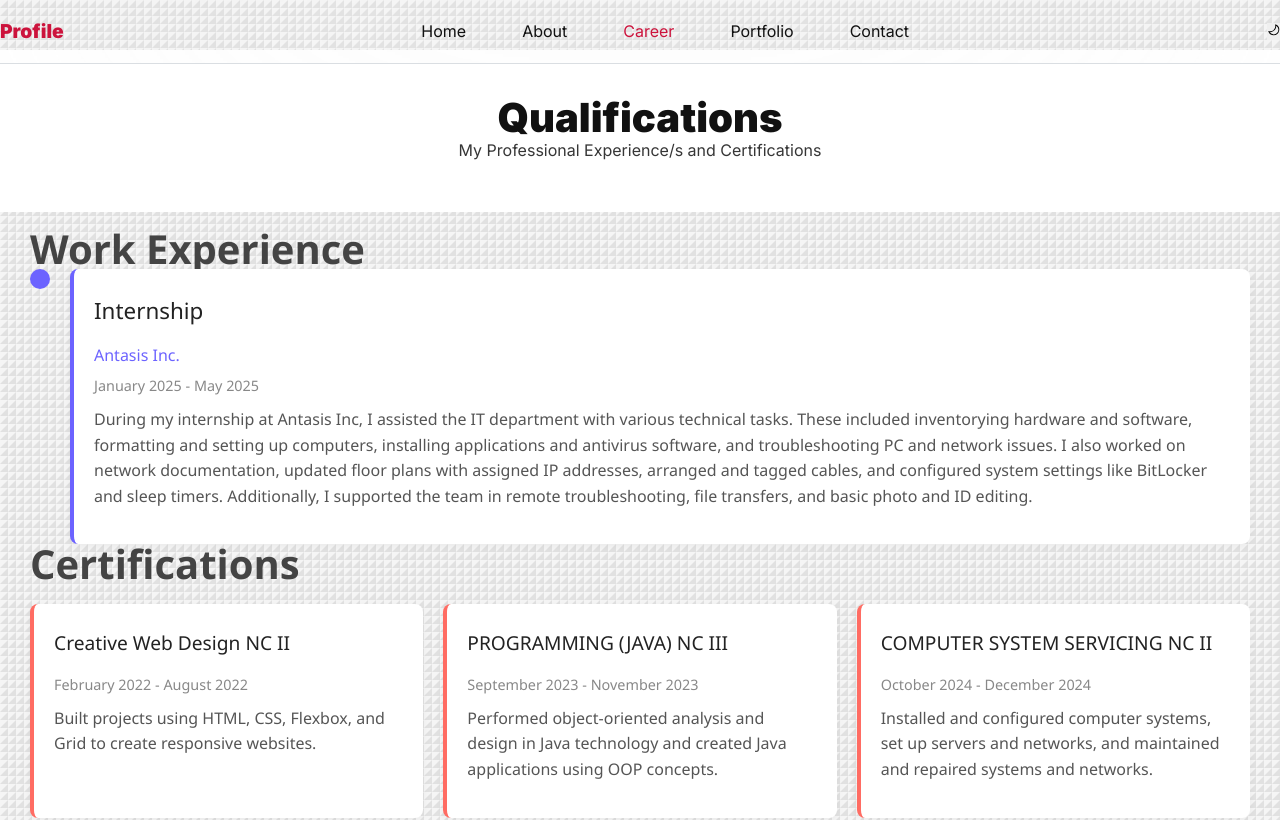
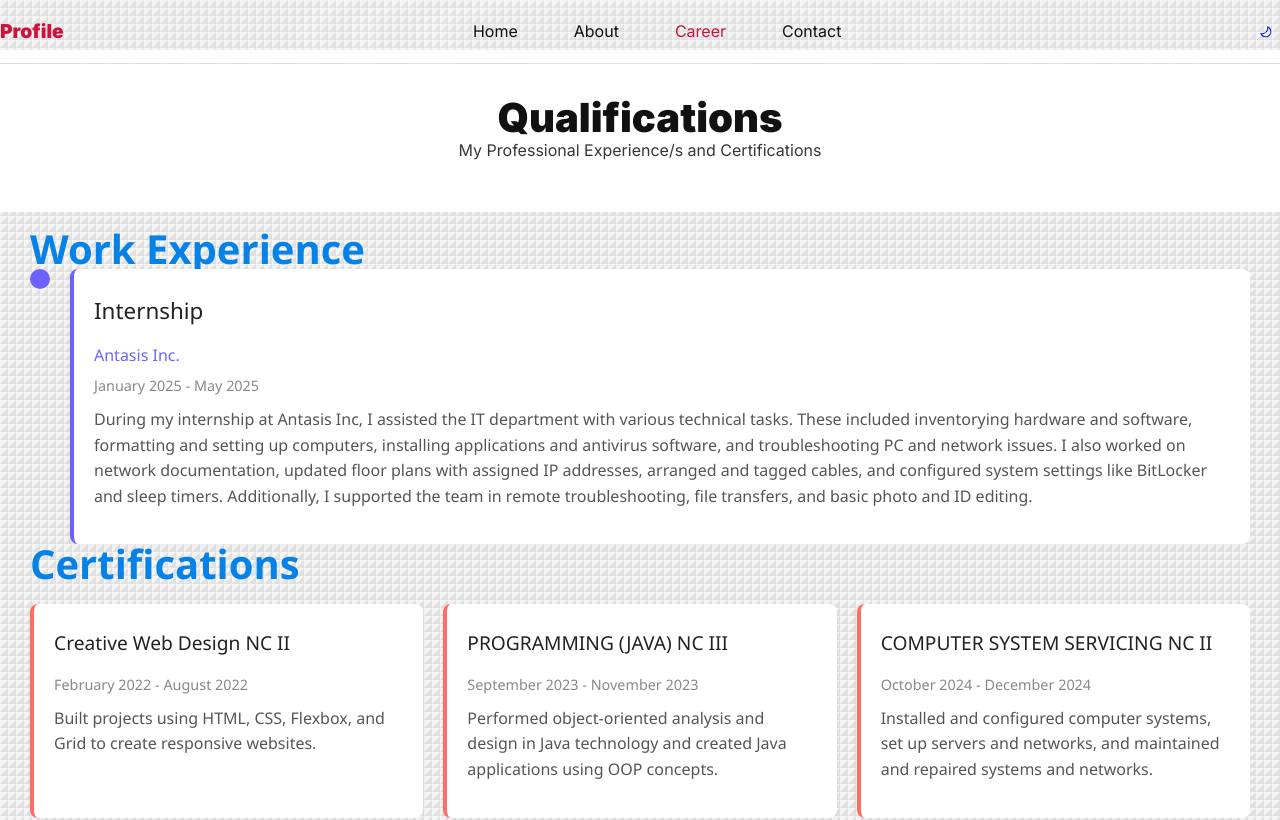
Before and after one commit to ronlataza/e-porfolio, a Next.js app: page /career in a window 1280 px wide. Shown: the top 820 px of the page. Built offline with nearby package versions, Linux system fonts and the light colour scheme.

Commit message:
finalize code

```diff
--- /dev/null
+++ b/app/Main.jsx
@@ -0,0 +1,13 @@
+// app/Main.jsx
+"use client"; // 👈 Must be the first line
+
+import React, { useContext } from "react";
+import { ThemeContext } from "./context/themeContext";
+
+const Main = ({ children }) => {
+  const { theme } = useContext(ThemeContext);
+
+  return <main className={theme}>{children}</main>;
+};
+
+export default Main;
--- a/app/career/services.module.css
+++ b/app/career/services.module.css
@@ -28,7 +28,7 @@
   font-size: 2.5rem;
   font-weight: 600;
   margin: 5 0 15px;
-  color: #444;
+  color: #0582e8;
 }
 
 .timeline {
--- a/app/components/footer/Footer.jsx
+++ b/app/components/footer/Footer.jsx
@@ -9,8 +9,7 @@ const data = [
   {id: 1, link: '/', caption: 'Home'},
   {id: 2, link: '/about', caption: 'About'},
   {id: 3, link: '/career', caption: 'Career'},
-  {id: 4, link: '/portfolio', caption: 'Portfolio'},
-  {id: 5, link: '/contact', caption: 'Contact'},
+  {id: 4, link: '/contact', caption: 'Contact'},
 ]
 
 
--- a/app/components/header/Header.jsx
+++ b/app/components/header/Header.jsx
@@ -18,7 +18,7 @@ const Header = () => {
                 Learning the craft of web development with a mindset focused on growth, creativity, and improvement.
             </p>
             <div className={styles.headerCta}>
-                <Link href = "/portfolio" className='btn'>Projects</Link>
+                <Link href = "/about" className='btn'>About Me</Link>
                 <Link href = "/contact" className='btn primary'>Hire Me</Link>
             </div>
         </div>
--- a/app/components/navbar/Navbar.jsx
+++ b/app/components/navbar/Navbar.jsx
@@ -1,19 +1,18 @@
 "use client"
-import React, { useEffect, useState } from 'react'
+import React, { useContext, useEffect, useState } from 'react'
 import styles from './navbar.module.css'
 import Link from 'next/link'
 import { FaBars } from "react-icons/fa6"
 import { AiOutlineClose} from "react-icons/ai"
 import { GoMoon, GoSun } from "react-icons/go"
 import { usePathname } from 'next/navigation'
-
+import { ThemeContext } from '@/app/context/themeContext'
 
 const data = [
   {id: 1, link: '/',caption: 'Home'},
   {id: 2, link: '/about',caption: 'About'},
   {id: 3, link: '/career',caption: 'Career'},
-  {id: 4, link: '/portfolio',caption: 'Portfolio'},
-  {id: 5, link: '/contact',caption: 'Contact'}
+  {id: 4, link: '/contact',caption: 'Contact'}
 ]
 
 
@@ -21,6 +20,7 @@ const data = [
 const navbar = () => {
   const [navOpen, setNavOpen] = useState(false);
   const pathname = usePathname();
+  const { theme,setTheme} = useContext(ThemeContext)
 
   useEffect(() => {
     if(window.innerWidth > 600){
@@ -32,6 +32,14 @@ const navbar = () => {
     if(window.innerWidth <= 600){
       setNavOpen(false);
 
+    }
+  }
+
+  const changeThemeHandler = () => {
+    if (theme === 'light'){
+      setTheme('dark')
+    }else {
+      setTheme('light')
     }
   }
 
@@ -48,7 +56,7 @@ const navbar = () => {
 
         </ul>}
         <div className={styles.navBtns}>
-          <button className={styles.themeBtn}> <GoMoon></GoMoon></button>
+          <button className={styles.themeBtn} onClick={changeThemeHandler}>{theme === 'light' ? <GoMoon /> : <GoSun/>}</button>
           <button className={styles.navBtn} onClick={() => setNavOpen(!navOpen)}>{navOpen ? <AiOutlineClose></AiOutlineClose>:<FaBars></FaBars>}</button>
 
 
--- a/app/components/navbar/navbar.module.css
+++ b/app/components/navbar/navbar.module.css
@@ -31,6 +31,26 @@
 .navItems a.active{
     color: var(--color-primary);
 }
+.themeBtn {
+  background: transparent;
+  border: none;
+  padding: 0.5rem;
+  display: flex;
+  align-items: center;
+  justify-content: center;
+  border-radius: 50%;
+  transition: background 0.3s ease;
+}
+
+.themeBtn:hover {
+  background: rgba(72, 5, 218, 0.866); /* or a dark shade for dark mode */
+}
+
+.themeBtn svg {
+   color: blue; /* Make sure this adapts to your theme */
+  background: transparent;
+}
+
 .navBtns {
     display: flex;
     align-items: center;
--- /dev/null
+++ b/app/context/themeContext.js
@@ -0,0 +1,15 @@
+"use client"; // 👈 Must be the first line
+
+import { createContext, useState } from "react";
+
+export const ThemeContext = createContext();
+
+export const ThemeProvider = ({ children }) => {
+  const [theme, setTheme] = useState('light');
+
+  return (
+    <ThemeContext.Provider value={{ theme, setTheme }}>
+      {children}
+    </ThemeContext.Provider>
+  );
+};
--- a/app/layout.js
+++ b/app/layout.js
@@ -1,7 +1,8 @@
 import { Geist, Geist_Mono, Inter } from "next/font/google";
 import "./globals.css";
-
+import Main from "./Main";
 import Navbar from "./components/navbar/Navbar";
+import { ThemeProvider } from "./context/themeContext";
 
 const inter = Inter({ subsets: ["latin"] });
 const geistSans = Geist({
@@ -22,11 +23,13 @@ export default function RootLayout({ children }) {
   return (
     <html lang="en">
       <body className={`${inter.className} ${geistSans.variable} ${geistMono.variable}`}>
-        <main>
+        <ThemeProvider>
+        <Main>
           <Navbar />
           {children}
 
-        </main>
+        </Main>
+        </ThemeProvider>
       </body>
     </html>
   );
```
